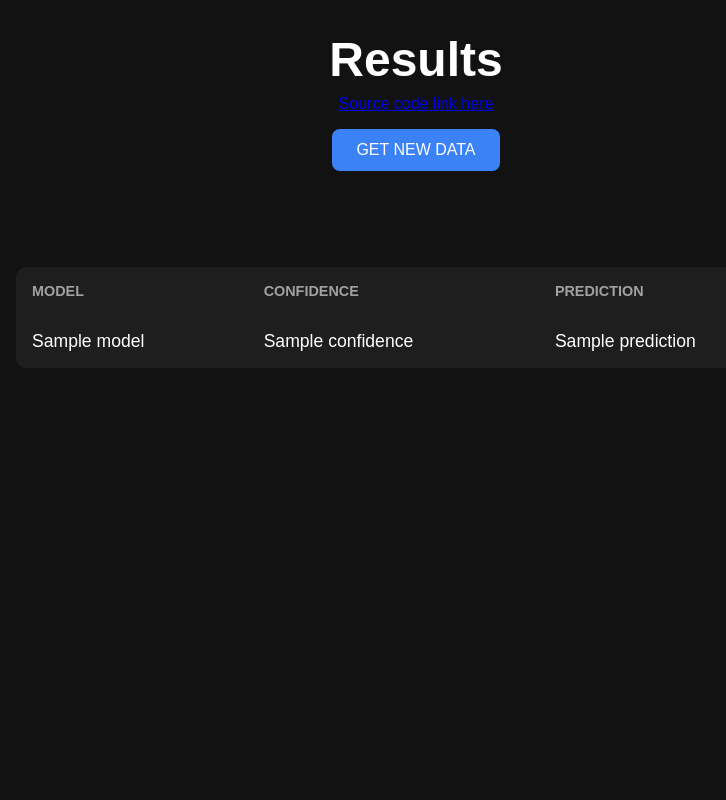
After one commit to leonnwosu/Fraud-Detection-System, a Flask app: template templates/predict.html in a window 1280 px wide. The commit adds this page. Shown: the whole page, without its empty margins (224-950 px from the left). Run offline with Flask 3, Linux system fonts and the light colour scheme; the template is opened without the code that fills it: most values are stand-ins (such as "Sample title", 1, 10 or a date in 2020); parts of the project's set-up code (start-up, migrations or seed data) failed here and were passed over.

Commit message:
complete

```diff
--- a/fraud_app.py
+++ b/fraud_app.py
@@ -2,6 +2,7 @@ from flask import Flask, render_template, request, redirect, url_for, jsonify
 import numpy as np
 import pandas as pd
 import os
+import json
 
 app = Flask(__name__)
 
@@ -35,7 +36,14 @@ def gettest():
 @app.route('/predict',methods = ['POST'] )
 def predict():
     try:
+
+        # checking of endpoint is not blocked by javascript and content-type
+        print('entering the prediction endpint')
+        print(f'request form : {request.form}')
+
         data = request.get_json()
+
+        print (f'data : {data}')
         # extract features from the data
         features = [data['Time'], data['V1'], data['V2'], data['V3'],
                 data['V4'], data['V5'], data['V6'], data['V7'],
@@ -46,8 +54,13 @@ def predict():
                 data['V24'], data['V25'], data['V26'], data['V27'],
                 data['V28'], data['Amount']]
 
-        scaler = joblib.load('model/scalar.pkl')
+        # get scaler serialized object to mormalize the TIme and Amount object
+        # scaler = joblib.load(os.path.join(curr_dir,'model/scaler.pkl'))
 
+        # scaledcols = scaler.fit_transform([[data['Time'],data['Amount']]])
+
+        # features[0] = scaledcols[0][0]
+        # features[-1] = scaledcols[0][1]
 
         # load fraud_model_sklearn.pkl
         model = joblib.load(os.path.join(curr_dir, 'model/fraud_model_sklearn.pkl'))
@@ -57,11 +70,22 @@ def predict():
         confidence = model.predict_proba(features_array)[0][int(prediction)]
 
         result = "Fraudulent" if prediction == 1 else "Legit"
-        return jsonify({
+
+        answer = {
             "model" : "Neural Network (MLPClassifier)",
             "prediction": result,
-            "confidence": round(float(confidence), 4)
-        })
+            "confidence": str(round(float(confidence), 4))
+        }
+
+        print(answer)
+
+        return render_template("predict.html", show = answer )
+
+        # return jsonify({
+        #     "model" : "Neural Network (MLPClassifier)",
+        #     "prediction": result,
+        #     "confidence": round(float(confidence), 4)
+        # })
 
     except Exception as e:
         return jsonify({"error": str(e)}), 400
@@ -73,17 +97,5 @@ def predict():
 
 
 
-    # if response is None:
-        # return {message:error with the request},401
-
-    # else if response = 1:
-        # return {message: fraudulant},200
-
-    # return {message: Legit},200 nnnnn
-
-
-
-
-
 if __name__ == '__main__':
     app.run(debug=True)
--- a/model/model.py
+++ b/model/model.py
@@ -119,6 +119,11 @@ def main():
     model = train_model(X_train, y_train, X_test, y_test)
 
 
+    modelpkl = os.path.join(curr_dir,'model.pkl')
+
+    joblib.dump(model,modelpkl)
+
+
 
 
 
--- a/static/style.css
+++ b/static/style.css
@@ -1,5 +1,5 @@
-/* Make the entire page black and center content */
-body {
+/* for the landing page */
+.get_body {
     margin: 0;
     padding: 0;
     height: 100vh;
@@ -25,3 +25,172 @@ body {
   .get_button:hover {
     background-color: #0d6efd;
   }
+
+  /* for the show_test page */
+  .show_body {
+    margin: 0;
+    padding: 0;
+    background-color: #121212;
+    font-family: Arial, sans-serif;
+    color: white;
+    display: flex;
+    height: 100vh;
+}
+
+.sidebar {
+    background-color: #e0dfe4;
+    color: black;
+    padding: 1.5rem;
+    width: 24%;
+    display: flex;
+    flex-direction: column;
+    align-items: flex-start;
+    justify-content: flex-start;
+    font-size: 0.8rem;
+    text-align: left;
+    border-radius: 0 2rem 2rem 0;
+    overflow-y: auto;
+}
+
+.json_display {
+    white-space: pre-wrap;
+    word-break: break-word;
+    overflow: auto;
+    background: transparent;
+    border: none;
+    margin-top: 1rem;
+    font-family: monospace;
+    font-size: 0.75rem;
+}
+
+.main-content {
+    padding: 2rem 3rem;
+    flex-grow: 1;
+    display: flex;
+    flex-direction: column;
+    justify-content: center;
+    margin-left: 1rem; /* adds space between sidebar and content */
+}
+
+.data_overview p {
+    margin-bottom: 1.25rem;
+    line-height: 1.7;
+}
+
+.data_overview a {
+    color: #3b82f6;
+    text-decoration: none;
+}
+
+.data_overview a:hover {
+    text-decoration: underline;
+}
+
+.get_prediction {
+    background-color: #3b82f6;
+    color: white;
+    padding: 0.75rem 1.5rem;
+    font-size: 1rem;
+    border: none;
+    border-radius: 8px;
+    cursor: pointer;
+    transition: background-color 0.3s ease;
+    width: fit-content;
+}
+
+.get_prediction:hover {
+    background-color: #2563eb;
+}
+
+.h1_show_test {
+    font-size: 2rem;
+    margin-bottom: 1rem;
+}
+
+/* for the prediction page */
+
+.prediction_body {
+    margin: 0;
+    padding: 0;
+    background-color: #121212;
+    font-family: Arial, sans-serif;
+    color: white;
+    display: flex;
+    flex-direction: column;
+    align-items: center;
+    justify-content: start;
+    min-height: 100vh;
+}
+
+.h1_prediction {
+    font-size: 3rem;
+    margin-top: 2rem;
+    margin-bottom: 0.5rem;
+}
+
+.pediction_a_tag {
+    font-size: 1.1rem;
+    color: #3b82f6;
+    text-decoration: none;
+    margin-bottom: 2rem;
+}
+
+.prediction_a_tag:hover {
+    text-decoration: underline;
+}
+
+.get_button_prediction {
+    background-color: #3b82f6;
+    color: white;
+    padding: 0.75rem 1.5rem;
+    font-size: 1rem;
+    border: none;
+    border-radius: 8px;
+    cursor: pointer;
+    transition: background-color 0.3s ease;
+    margin-bottom: 2rem;
+}
+
+.get_button_prediction:hover {
+    background-color: #2563eb;
+}
+
+.prediction_table {
+    width: 90%;
+    max-width: 800px;
+    border-collapse: collapse;
+    background-color: #1e1e1e;
+    border-radius: 10px;
+    overflow: hidden;
+    margin-top: 1rem;
+}
+
+th, td {
+    text-align: left;
+    padding: 1rem;
+}
+
+th {
+    font-size: 0.9rem;
+    color: #a1a1a1;
+}
+
+td {
+    font-size: 1.1rem;
+    font-weight: 500;
+}
+
+tr:not(:last-child) {
+    border-bottom: 1px solid #2c2c2c;
+}
+
+.top_section {
+    display: flex;
+    flex-direction: column;
+    align-items: center;
+    margin-bottom: 3rem;
+}
+
+.top_section .get_button_prediction {
+    margin-top: 1rem;
+}
--- a/templates/get.html
+++ b/templates/get.html
@@ -6,9 +6,9 @@
     <link rel="stylesheet" href="/static/style.css">
     <title>Get Template</title>
     </head>
-<body>
+<body class="get_body">
     <form method="get" action ="/getdata">
-        <button class="get_button" onclick="">
+        <button class="get_button">
             GET TEST DATA
         </button>
     </form>
--- /dev/null
+++ b/templates/predict.html
@@ -0,0 +1,41 @@
+<!DOCTYPE html>
+<html lang="en">
+    <head>
+        <meta charset="UTF-8">
+        <meta name="viewport" content="width=device-width, initial-scale=1.0">
+        <link rel="stylesheet" href="/static/style.css">
+        <title>Predict Template</title>
+    </head>
+    <body class="prediction_body">
+
+        <div class="top_section">
+        <h1 class="h1_prediction">Results</h1>
+
+        <a class="prediction_a_tag" href="https://github.com/leonnwosu/Fraud-Detection-System" target="_blank">
+            Source code link here
+        </a>
+
+        <form method="get" action="/">
+            <button class="get_button_prediction">GET NEW DATA</button>
+        </form>
+        </div>
+
+        <table class="prediction_table">
+        <thead>
+            <tr>
+            <th>MODEL</th>
+            <th>CONFIDENCE</th>
+            <th>PREDICTION</th>
+            </tr>
+        </thead>
+        <tbody>
+            <tr>
+            <td>{{ show.model }}</td>
+            <td>{{ show.confidence }}</td>
+            <td>{{ show.prediction }}</td>
+            </tr>
+        </tbody>
+        </table>
+
+    </body>
+</html>
```
Also changed, not shown: templates/show_test.html (+52 -6 lines), 1 other file.
